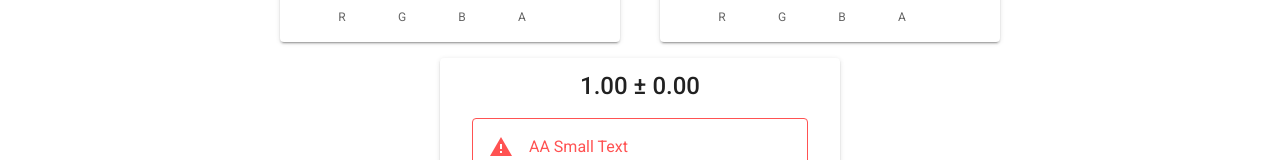
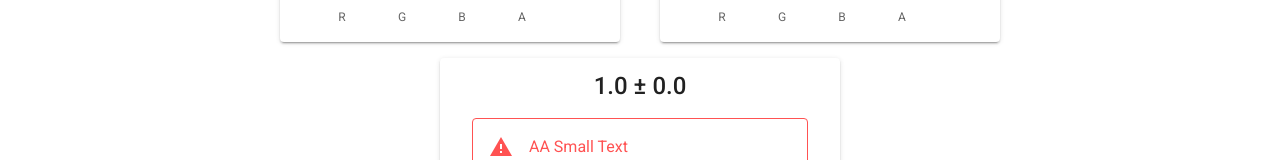
Before and after one commit to amitkummer/contrastor, a Nuxt app: page / in a window 1280 px wide. Shown: the part 398-558 px from the top of the page. Built offline with nearby package versions, Linux system fonts and the light colour scheme.

Commit message:
Fix decimal numbers after point to 1 from 2

```diff
--- a/pages/index.vue
+++ b/pages/index.vue
@@ -73,10 +73,10 @@ export default {
       )
     },
     contrastValue() {
-      return Number(this.contrast.contrast).toFixed(2)
+      return Number(this.contrast.contrast).toFixed(1)
     },
     contrastVariance() {
-      return Number(this.contrast.variance).toFixed(2)
+      return Number(this.contrast.variance).toFixed(1)
     },
     smallTextAAType() {
       return this.contrastValue >= 4.5 ? 'success' : 'error'
```
